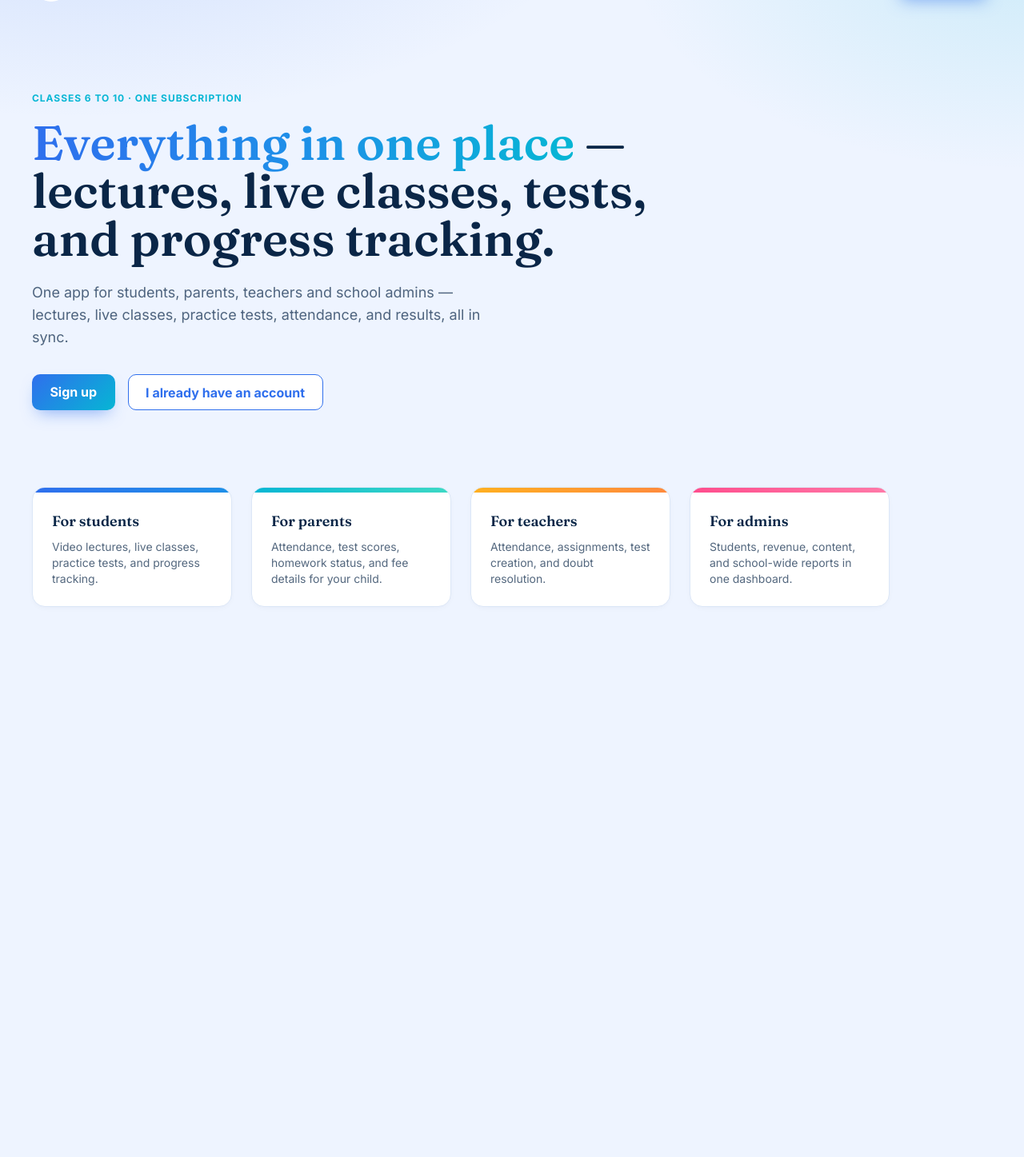
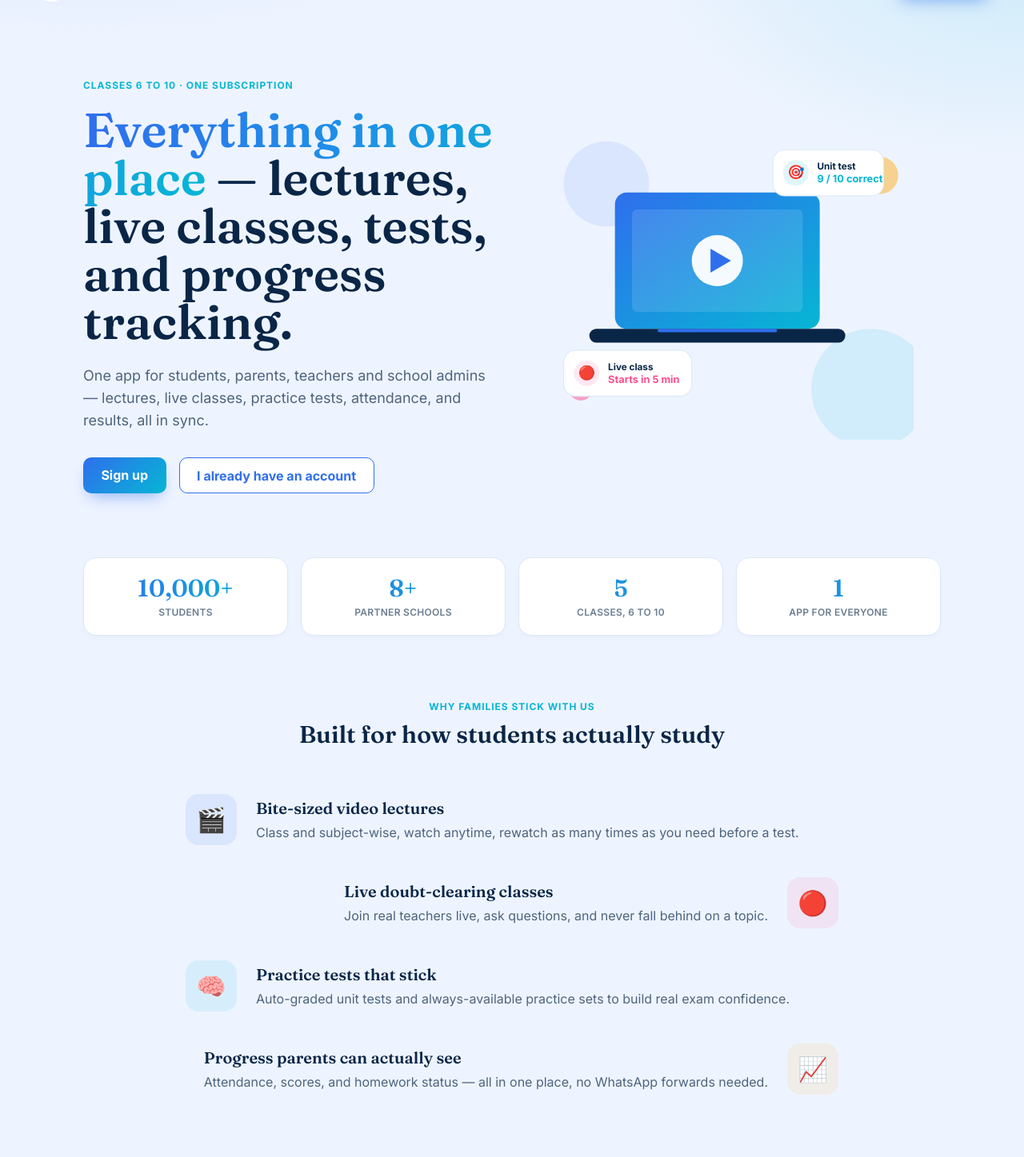
Before and after one commit to goalguru-co/Goal-Guru, a Next.js app in the folder pathshala-app/: page / in a window 1280 px wide. Shown: the part 62-1509 px from the top of the page at 80% size. Before the commit the page ends 901 px from the top, so only its background shows below. Built offline with nearby package versions, Linux system fonts and the light colour scheme.

Commit message:
Add files via upload

```diff
--- a/pathshala-app/app/page.js
+++ b/pathshala-app/app/page.js
@@ -1,5 +1,64 @@
 import Link from "next/link";
 import Image from "next/image";
+
+function HeroIllustration() {
+  return (
+    <svg viewBox="0 0 420 360" className="w-full max-w-md mx-auto" xmlns="http://www.w3.org/2000/svg">
+      <defs>
+        <linearGradient id="screenGrad" x1="0" y1="0" x2="1" y2="1">
+          <stop offset="0%" stopColor="#2F6FED" />
+          <stop offset="100%" stopColor="#06B6D4" />
+        </linearGradient>
+      </defs>
+
+      {/* decorative background blobs */}
+      <circle cx="60" cy="60" r="50" fill="#2F6FED" opacity="0.10" />
+      <circle cx="370" cy="300" r="70" fill="#06B6D4" opacity="0.12" />
+      <circle cx="380" cy="50" r="22" fill="#FFB020" opacity="0.5" />
+      <circle cx="30" cy="300" r="14" fill="#FF4D8D" opacity="0.5" />
+
+      {/* laptop */}
+      <rect x="70" y="70" width="240" height="160" rx="14" fill="url(#screenGrad)" />
+      <rect x="90" y="90" width="200" height="120" rx="6" fill="#ffffff" opacity="0.12" />
+      <circle cx="190" cy="150" r="30" fill="#ffffff" opacity="0.95" />
+      <path d="M182 136 L182 164 L206 150 Z" fill="#2F6FED" />
+      <rect x="40" y="230" width="300" height="16" rx="8" fill="#0A2647" />
+      <rect x="120" y="230" width="140" height="4" rx="2" fill="#2F6FED" />
+
+      {/* floating badge: test score */}
+      <g transform="translate(255,20)">
+        <rect width="130" height="54" rx="14" fill="#ffffff" stroke="#DCE7F7" />
+        <circle cx="27" cy="27" r="15" fill="#06B6D420" />
+        <text x="27" y="32" fontSize="16" textAnchor="middle">🎯</text>
+        <text x="52" y="23" fontSize="11" fontWeight="700" fill="#0A2647">Unit test</text>
+        <text x="52" y="38" fontSize="12" fontWeight="700" fill="#06B6D4">9 / 10 correct</text>
+      </g>
+
+      {/* floating badge: live class */}
+      <g transform="translate(10,255)">
+        <rect width="150" height="54" rx="14" fill="#ffffff" stroke="#DCE7F7" />
+        <circle cx="27" cy="27" r="15" fill="#FF4D8D20" />
+        <text x="27" y="32" fontSize="16" textAnchor="middle">🔴</text>
+        <text x="52" y="23" fontSize="11" fontWeight="700" fill="#0A2647">Live class</text>
+        <text x="52" y="38" fontSize="12" fontWeight="700" fill="#FF4D8D">Starts in 5 min</text>
+      </g>
+    </svg>
+  );
+}
+
+const STATS = [
+  { value: "10,000+", label: "Students" },
+  { value: "8+", label: "Partner schools" },
+  { value: "5", label: "Classes, 6 to 10" },
+  { value: "1", label: "App for everyone" },
+];
+
+const FEATURES = [
+  { icon: "🎬", color: "#2F6FED", title: "Bite-sized video lectures", desc: "Class and subject-wise, watch anytime, rewatch as many times as you need before a test." },
+  { icon: "🔴", color: "#FF4D8D", title: "Live doubt-clearing classes", desc: "Join real teachers live, ask questions, and never fall behind on a topic." },
+  { icon: "🧠", color: "#06B6D4", title: "Practice tests that stick", desc: "Auto-graded unit tests and always-available practice sets to build real exam confidence." },
+  { icon: "📈", color: "#FFB020", title: "Progress parents can actually see", desc: "Attendance, scores, and homework status — all in one place, no WhatsApp forwards needed." },
+];
 
 export default function Home() {
   return (
@@ -15,7 +74,8 @@ export default function Home() {
         </div>
       </nav>
 
-      <section className="px-6 md:px-10 py-16 md:py-24 max-w-4xl">
+      <section className="px-6 md:px-10 py-12 md:py-20 max-w-6xl mx-auto grid md:grid-cols-2 gap-10 items-center">
+        <div>
           <p className="label-eyebrow mb-4">Classes 6 to 10 &middot; One subscription</p>
           <h1 className="font-display text-4xl md:text-6xl font-semibold leading-tight">
             <span className="bg-gradient-to-r from-clay via-[#1E90E8] to-leaf bg-clip-text text-transparent">
@@ -31,21 +91,58 @@ export default function Home() {
             <Link href="/signup" className="btn-primary">Sign up</Link>
             <Link href="/login" className="btn-secondary">I already have an account</Link>
           </div>
+        </div>
+        <HeroIllustration />
       </section>
 
-      <section className="px-6 md:px-10 pb-20 grid md:grid-cols-4 gap-6 max-w-6xl">
-        {[
-          { title: "For students", desc: "Video lectures, live classes, practice tests, and progress tracking.", accent: "from-clay to-[#1E90E8]" },
-          { title: "For parents", desc: "Attendance, test scores, homework status, and fee details for your child.", accent: "from-leaf to-[#3DD9C5]" },
-          { title: "For teachers", desc: "Attendance, assignments, test creation, and doubt resolution.", accent: "from-saffron to-[#FF8A3D]" },
-          { title: "For admins", desc: "Students, revenue, content, and school-wide reports in one dashboard.", accent: "from-spark to-[#FF7AA8]" },
-        ].map((f) => (
-          <div key={f.title} className="card p-6 overflow-hidden relative">
-            <div className={`absolute top-0 left-0 right-0 h-1.5 bg-gradient-to-r ${f.accent}`} />
-            <h3 className="font-display text-lg font-semibold text-ink mb-2 mt-1">{f.title}</h3>
-            <p className="text-sm text-ink/70">{f.desc}</p>
+      <section className="px-6 md:px-10 max-w-6xl mx-auto">
+        <div className="grid grid-cols-2 md:grid-cols-4 gap-4">
+          {STATS.map((s) => (
+            <div key={s.label} className="card p-5 text-center">
+              <p className="font-display text-2xl md:text-3xl font-semibold bg-gradient-to-r from-clay to-leaf bg-clip-text text-transparent">
+                {s.value}
+              </p>
+              <p className="text-xs text-ink/60 mt-1 uppercase tracking-wide font-semibold">{s.label}</p>
             </div>
           ))}
+        </div>
+      </section>
+
+      <section className="px-6 md:px-10 py-20 max-w-4xl mx-auto">
+        <p className="label-eyebrow mb-2 text-center">Why families stick with us</p>
+        <h2 className="font-display text-3xl font-semibold text-ink text-center mb-14">
+          Built for how students actually study
+        </h2>
+        <div className="space-y-10">
+          {FEATURES.map((f, i) => (
+            <div key={f.title} className={`flex items-center gap-6 ${i % 2 === 1 ? "md:flex-row-reverse" : ""}`}>
+              <div
+                className="w-16 h-16 rounded-2xl flex items-center justify-center text-3xl shrink-0"
+                style={{ background: `${f.color}1A` }}
+              >
+                {f.icon}
+              </div>
+              <div>
+                <h3 className="font-display text-xl font-semibold text-ink mb-1">{f.title}</h3>
+                <p className="text-ink/70">{f.desc}</p>
+              </div>
+            </div>
+          ))}
+        </div>
+      </section>
+
+      <section className="px-6 md:px-10 pb-20 max-w-6xl mx-auto">
+        <div className="rounded-2xl p-10 md:p-14 text-center bg-gradient-to-r from-clay to-leaf">
+          <h2 className="font-display text-2xl md:text-3xl font-semibold text-white mb-3">
+            Ready to get your school on Goal Guru?
+          </h2>
+          <p className="text-white/80 max-w-xl mx-auto mb-6">
+            One subscription, every class 6 to 10, every subject — set up in minutes.
+          </p>
+          <Link href="/signup" className="inline-block bg-white text-clay font-bold rounded-lg px-6 py-3 hover:-translate-y-0.5 transition-transform">
+            Get started free
+          </Link>
+        </div>
       </section>
     </main>
   );
```
Also changed, not shown: pathshala-app/app/admin/students/page.js (+70 -17 lines). Lines whose indentation alone changed are shown as unchanged.
